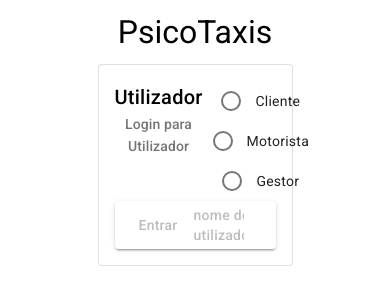
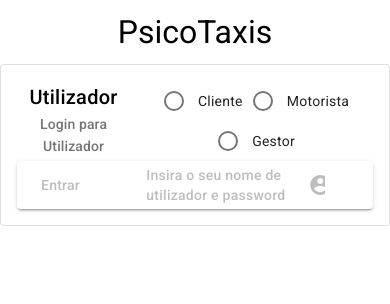
Before and after one commit to GDias02/PSIcotaxis, an Angular app in the folder browser/: page /login in a window 390 px wide. Shown: the top 304 px of the page. Built offline with nearby package versions, Linux system fonts and the light colour scheme.

Commit message:
💄Add responsive web design

```diff
--- a/browser/src/app/login/login.component.css
+++ b/browser/src/app/login/login.component.css
@@ -1,7 +1,16 @@
+#grid-container {
+    width: 75%;
+}
+
 .logintype {
-    flex: 1 1 auto;
-    margin: 2% 25%;
+    width: 100%;
 }
+
+mat-icon {
+    padding-left: 0.1%;
+    padding-right: 1.5%;
+}
+
 mat-card-header {
     text-align: center;
 }
--- a/browser/src/app/login/login.component.html
+++ b/browser/src/app/login/login.component.html
@@ -1,5 +1,5 @@
 <div class="grid-container">
-    <div class="grid-container">
+    <div>
         <mat-card class="logintype" appearance="outlined">
             <mat-card-header>
                 <mat-radio-group aria-label="Login como:">
--- a/browser/src/app/main-page/configs/configs.component.html
+++ b/browser/src/app/main-page/configs/configs.component.html
@@ -1,6 +1,6 @@
 <div id="configs-create-wrapper">
   <h2 class= "header">Configurações </h2>
-  <mat-grid-list cols="1" rowHeight="1:2" *ngIf="configs">
+  <mat-grid-list cols="1" rowHeight="1:1" *ngIf="configs">
     <mat-grid-tile>
       <div class="form-container">
         <form [formGroup]="configForm" (ngSubmit)="onSubmit()">
--- a/browser/src/app/main-page/motorista-create/motorista-create.component.css
+++ b/browser/src/app/main-page/motorista-create/motorista-create.component.css
@@ -1,10 +1,6 @@
 #motorista-create-wrapper {
-    margin-left: 20%; /* Center the wrapper horizontally */
-    margin-right: 20%;
-    margin-bottom: 10%;
+    height: 100%;
 }
-
-
 
 .header {
     margin: 0 auto; /* Center the header horizontally */
--- a/browser/src/app/main-page/motorista-create/motorista-create.component.html
+++ b/browser/src/app/main-page/motorista-create/motorista-create.component.html
@@ -2,7 +2,7 @@
 <div id="motorista-create-wrapper">
     <h2 class= "header">Registar um motorista </h2>
     <form [formGroup]="motoristaForm" (ngSubmit)="onSubmit()">
-        <mat-grid-list cols="2" rowHeight="1:2">
+        <mat-grid-list cols="2" rowHeight="1:2.2">
             <mat-grid-tile>
                 <div class="form-container">
                     <p>
--- a/browser/src/app/main-page/taxi-create/taxi-create.component.css
+++ b/browser/src/app/main-page/taxi-create/taxi-create.component.css
@@ -1,9 +1,3 @@
-#motorista-create-wrapper {
-    margin-left: 20%; /* Center the wrapper horizontally */
-    margin-right: 20%;
-    margin-bottom: 10%;
-}
-
 .header {
     margin: 0 auto; /* Center the header horizontally */
     padding: 0; /* Remove default padding */
```
